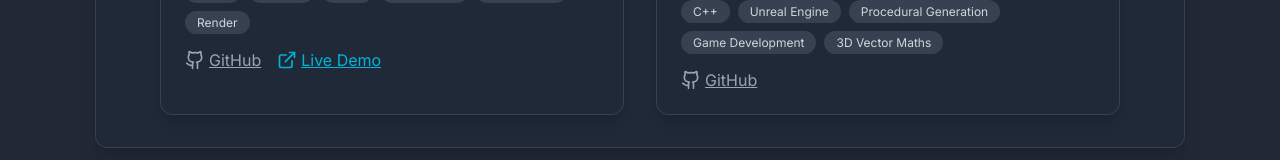
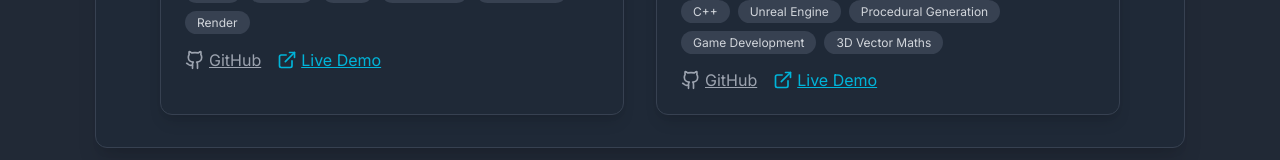
Before and after one commit to ifaneds/portfolio, a React (Create React App) app in the folder portfolio/: page /projects in a window 1280 px wide. Shown: the part 761-921 px from the top of the page. Built offline with nearby package versions, Linux system fonts and the light colour scheme.

Commit message:
Commitimagefix

```diff
--- a/portfolio/src/components/Projects.js
+++ b/portfolio/src/components/Projects.js
@@ -31,8 +31,8 @@ export default function Projects() {
               "3D Vector Maths",
           ],
           githubLink: "https://github.com/ifaneds/unreal-bootcamp/tree/master/Source",
-          livelink: "https://studio.youtube.com/video/eeggjZnDIcE/edit",
-          imageUrl: process.env.PUBLIC_URL + "/rope_project_image.png",
+          liveLink: "https://youtu.be/eeggjZnDIcE?si=fD-ArX5B8IojRLa7",
+          imageUrl: process.env.PUBLIC_URL + "/rope_project_image.jpg",
       }
   ];
 
```
Also changed, not shown: portfolio/public/rope_project_image.PNG (deleted), portfolio/public/rope_project_image.jpg (added).
